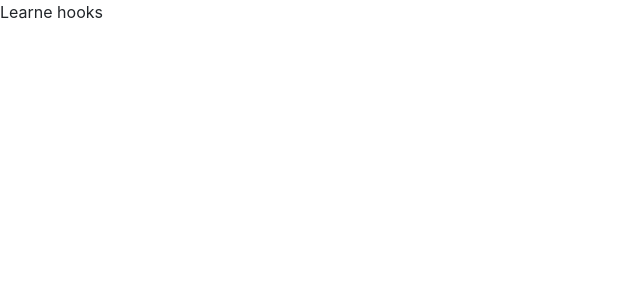
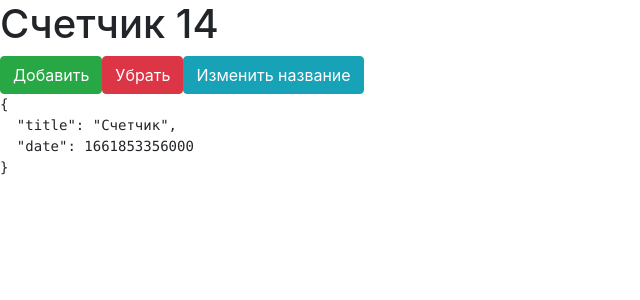
Before and after one commit to Aleksandr-Glebik/vm-react-hooks, a React (Create React App) app: page / in a window 1280 px wide. Shown: the top 300 px of the page, without its empty margins (0-640 px from the left). Built offline with nearby package versions, Linux system fonts and the light colour scheme.

Commit message:
feat: add info about useState

```diff
--- a/public/index.html
+++ b/public/index.html
@@ -2,9 +2,7 @@
 <html lang="en">
   <head>
     <meta charset="utf-8" />
-    <link rel="icon" href="%PUBLIC_URL%/favicon.ico" />
     <meta name="viewport" content="width=device-width, initial-scale=1" />
-    <meta name="theme-color" content="#000000" />
     <meta
       name="description"
       content="Web site created using create-react-app"
--- a/src/App.js
+++ b/src/App.js
@@ -1,9 +1,76 @@
-import React from 'react'
+import React, { useState } from 'react'
+
+function computeInitialCounter() {
+  console.log('som calculations...')
+  return Math.trunc(Math.random() * 20)
+}
 
 function App() {
+  // const [counter, setCounter] = useState(0)
+  const [counter, setCounter] = useState(() => {
+    return computeInitialCounter()
+  })
+
+  const [state, setState] = useState({
+    title: 'Счетчик',
+    date: Date.now()
+  })
+
+  function increment() {
+    // setCounter(counter + 1)
+    setCounter(prev => prev + 1)
+  }
+
+  function decrement() {
+    // setCounter(counter - 1)
+    setCounter(prev => prev - 1)
+  }
+
+  function updateTitle() {
+    setState(prev => {
+      return {
+        ...prev,
+        title: 'New title'
+      }
+    })
+  }
+
   return (
     <div>
-      <hi>Learne hooks</hi>
+      <h1>Счетчик {counter}</h1>
+
+      <button
+        className='btn btn-success'
+        onClick={increment}
+      >Добавить</button>
+
+      <button
+        className='btn btn-danger'
+        onClick={decrement}
+      >Убрать</button>
+
+      <button
+        className='btn btn-info'
+        onClick={updateTitle}
+      >Изменить название</button>
+
+      {/* <button
+        className='btn btn-info'
+        onClick={() => setState({...state, title: 'new Title'})}
+      >Изменить название</button> */}
+
+      {/* <button
+        className='btn btn-success'
+        onClick={() => setCounter(prev => prev + 1)}
+      >Добавить</button>
+
+      <button
+        className='btn btn-danger'
+        onClick={() => setCounter(prev => prev - 1)
+        }>Убрать</button> */}
+      <pre>
+        {JSON.stringify(state, null, 2)}
+      </pre>
     </div>
   )
 }
```
Also changed, not shown: public/manifest.json.
